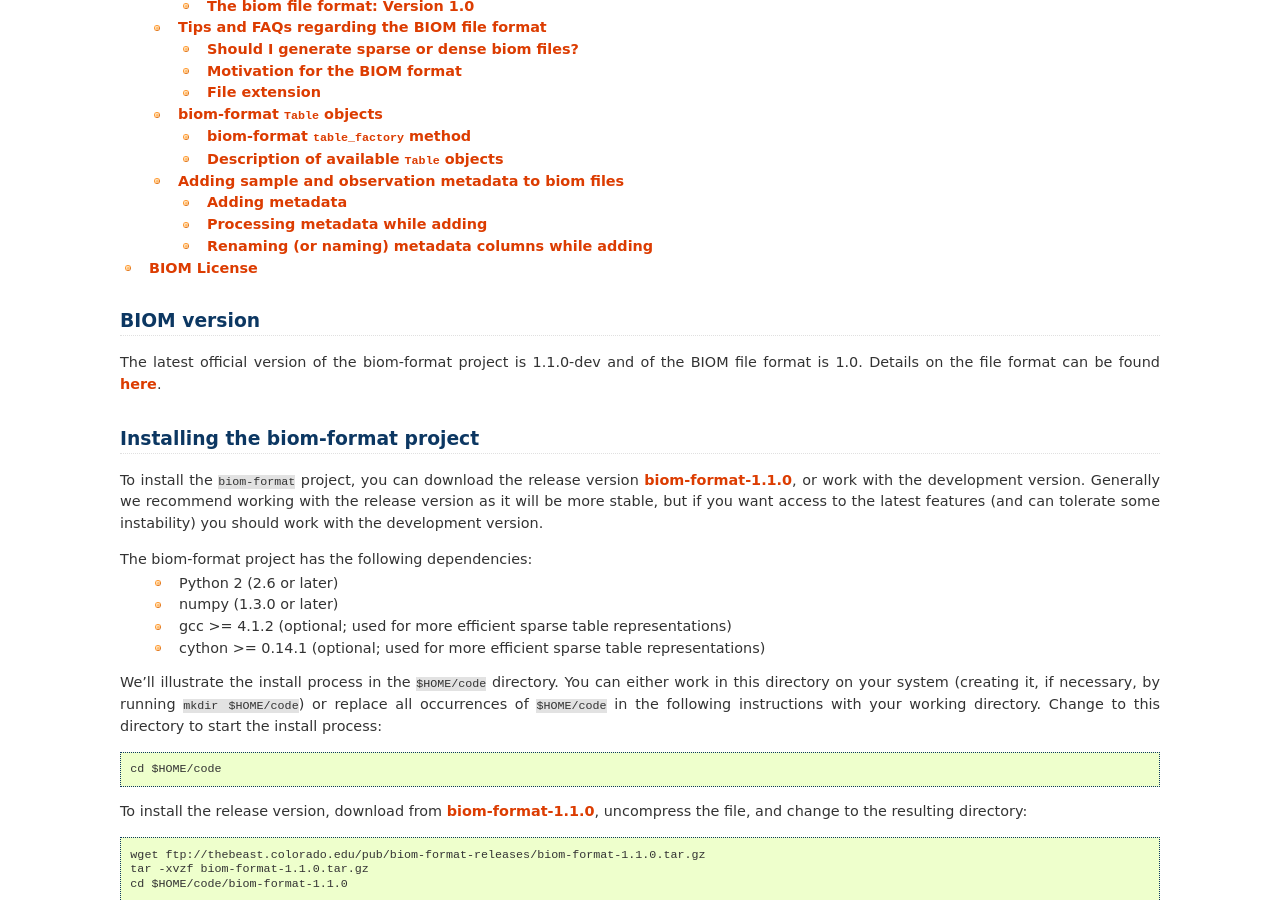
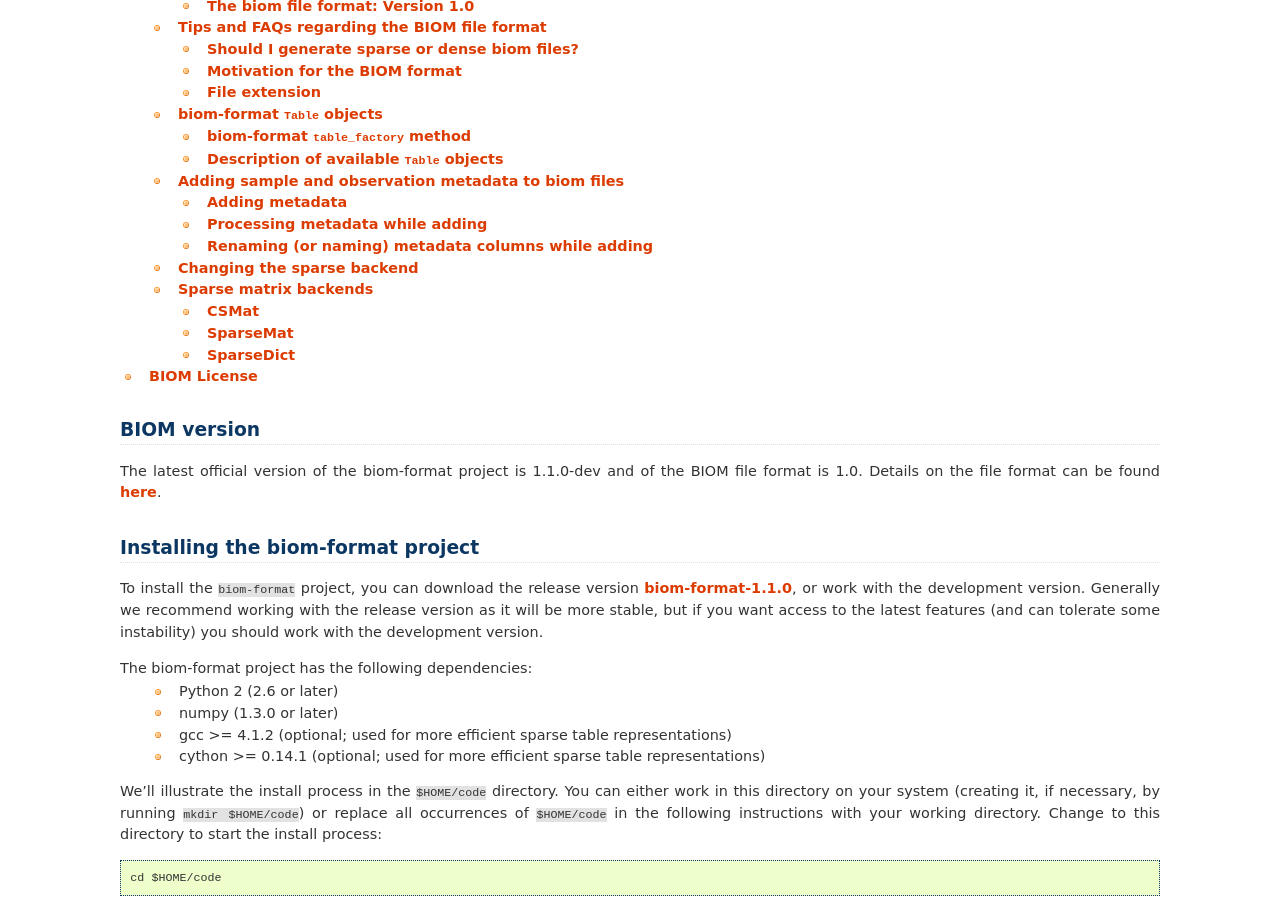
Before and after one commit to biocore/biom-format, a Sphinx documentation site: the page built from doc/index.rst, in a window 1280 px wide and 900 px high, scrolled down 610 px. Built offline with Sphinx 7.4.7, drawn with Linux system fonts in a browser that asks for light colours; pages that are not in the unit, such as notebooks, are missing from menus; some of the changed lines change nothing that is shown.

Commit message:
added doc for how to change the sparse backend

```diff
--- /dev/null
+++ b/doc/documentation/change_sparse_backend.rst
@@ -0,0 +1,36 @@
+.. _change_sparse_backend:
+
+===========================
+Changing the sparse backend
+===========================
+
+As the BIOM project evolves, so do the underlying data structures, leading to potential runtime trade offs between implementations. Currently, there are three distinct sparse matrix backends to BIOM: the ``CSMat`` (default as of BIOM v1.1), the ``SparseMat`` and the ``SparseDict``. Specific differences are discussed below.
+
+There are two methods to change the backend that is used. The first method is by copying the ``biom_config`` file located under ``support_files/`` and place it in your home directory as ``~/.biom_config. Then, edit ``~/.biom_config`` and replace the current backend type with the desired type.
+
+The second method is to set the environment variable ``$BIOM_CONFIG_FP`` to a file path of your choice, and place the following into that file::
+
+	python_code_sparse_backend	<BACKEND TYPE>
+
+Where ``<BACKEND TYPE>`` is replaced by the specific backend implementation to use.
+
+======================
+Sparse matrix backends
+======================
+
+Different sparse matrix backends have different performance characteristics. As BIOM changes over time, additional methods may be added that address specific runtime concerns.
+
+CSMat
+-----
+
+The default sparse backend is the ``CSMat``. ``CSMat`` implements coordinate list, compressed sparse row and compressed sparse column formats and facilitates interaction with these representations. This backend will have the lowest memory footprint. In general, this backend should be the fastest. However, it has been observed that under certain circumstances, this backend may not perform the best.
+
+SparseMat
+---------
+
+The ``SparseMat`` is built using a combination of Python objects, a Cython wrapper and C++. It implements the dictionary of keys sparse matrix representation. This method performs pretty well, but has an increasing memory footprint as the number of nonzero values increases. Under some situations, specifically those that require a large number of ``Table`` creations, this backend has about a 15-20% reduced runtime over ``CSMat``.
+
+SparseDict
+----------
+
+The ``SparseDict`` is the naive pure Python implementation. This was first implemented as a test backend, and it is not advised to use this object.
--- a/doc/documentation/index.rst
+++ b/doc/documentation/index.rst
@@ -15,3 +15,4 @@
    table_objects
    biom_conversion
    adding_metadata
+   change_sparse_backend
```
